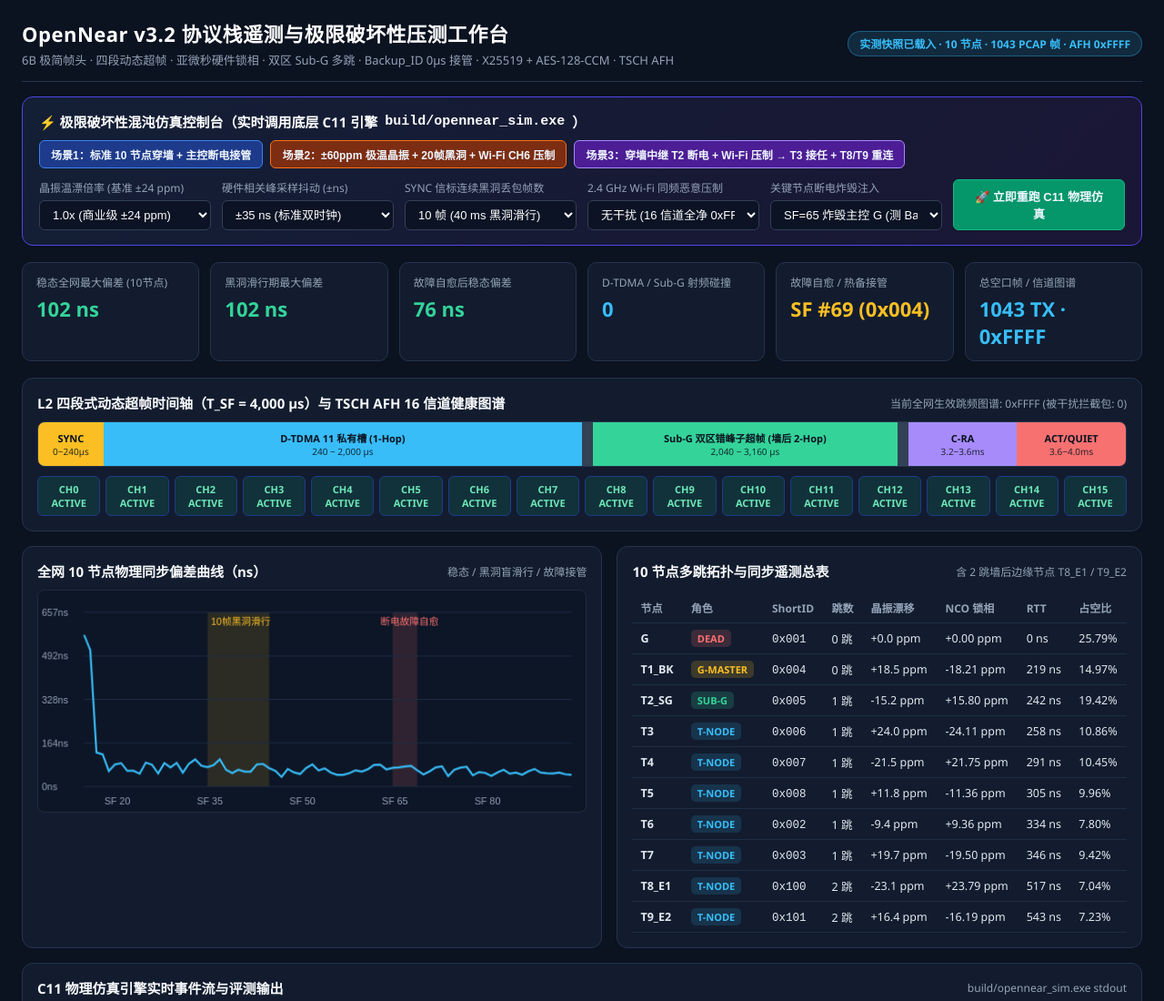
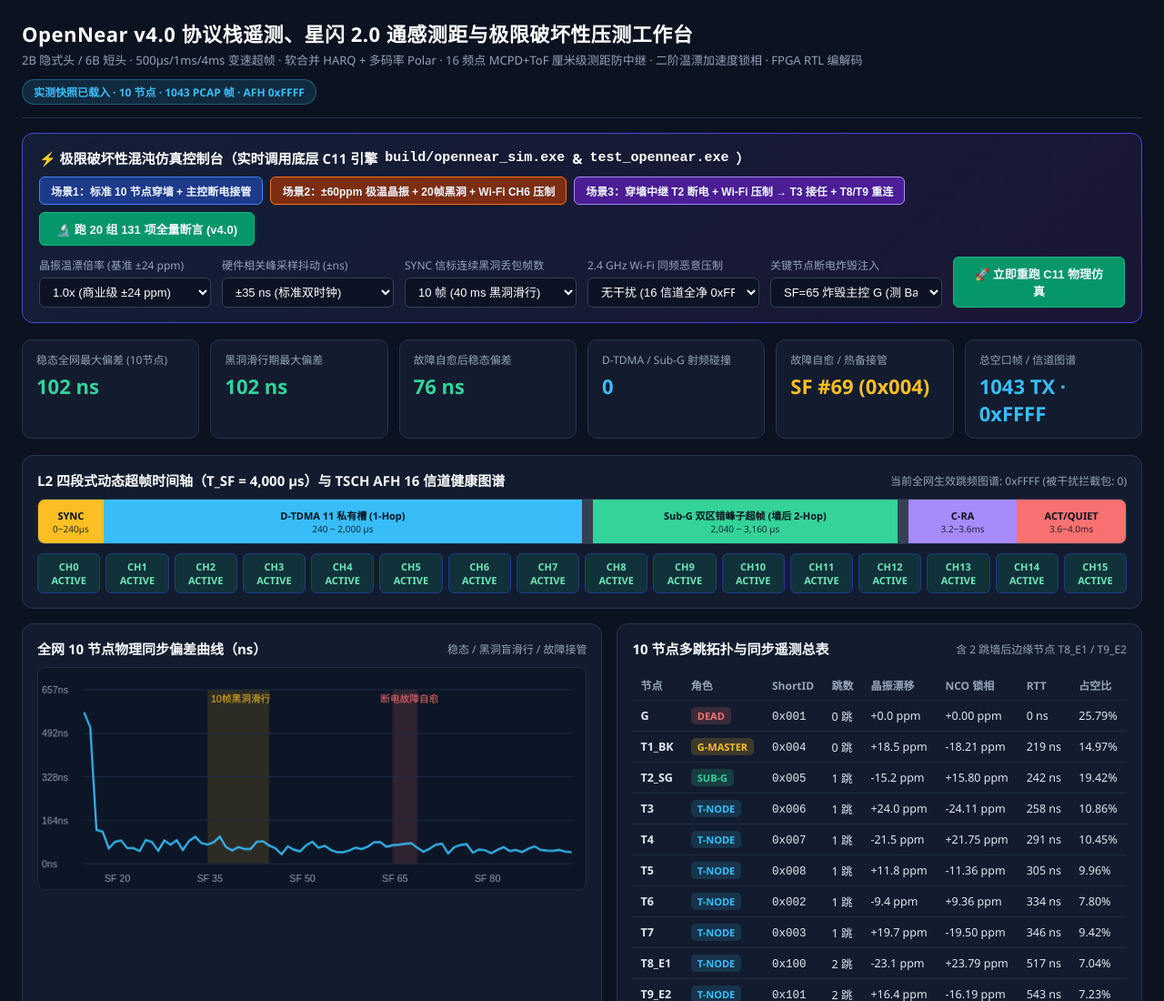
Before and after one commit to OnelongX/OpenNear, a plain HTML site: page tools/dashboard.html in a window 1280 px wide. Shown: the top 1100 px of the page at 91% size. Drawn offline with Linux system fonts and the light colour scheme.

Commit message:
feat(dashboard): upgrade Chaos Workbench to v4.0 with 20-suite live unit test runner

```diff
--- a/tools/dashboard.html
+++ b/tools/dashboard.html
@@ -3,7 +3,7 @@
 <head>
 <meta charset="UTF-8">
 <meta name="viewport" content="width=device-width, initial-scale=1.0">
-<title>OpenNear v3.2 — 协议时隙、多跳锁相与极限破坏性压测仪表盘</title>
+<title>OpenNear v4.0 — 星闪 2.0 通感测距、软合并 HARQ 与极限破坏性压测工作台</title>
 <style>
   :root {
     --bg: #0b1220; --panel: #121c2e; --border: #24344d;
@@ -66,8 +66,8 @@
 <body>
   <div class="header">
     <div>
-      <h1>OpenNear v3.2 协议栈遥测与极限破坏性压测工作台</h1>
-      <div class="sub">6B 极简帧头 · 四段动态超帧 · 亚微秒硬件锁相 · 双区 Sub-G 多跳 · Backup_ID 0μs 接管 · X25519 + AES-128-CCM · TSCH AFH</div>
+      <h1>OpenNear v4.0 协议栈遥测、星闪 2.0 通感测距与极限破坏性压测工作台</h1>
+      <div class="sub">2B 隐式头 / 6B 短头 · 500μs/1ms/4ms 变速超帧 · 软合并 HARQ + 多码率 Polar · 16 频点 MCPD+ToF 厘米级测距防中继 · 二阶温漂加速度锁相 · FPGA RTL 编解码</div>
     </div>
     <div>
       <span class="badge" id="statusBadge">实时数据加载中...</span>
@@ -77,11 +77,12 @@
   <!-- Interactive Live Chaos Simulation Control Panel -->
   <div class="chaos-panel">
     <div class="chaos-title">
-      <h2>⚡ 极限破坏性混沌仿真控制台（实时调用底层 C11 引擎 <code>build/opennear_sim.exe</code>）</h2>
+      <h2>⚡ 极限破坏性混沌仿真控制台（实时调用底层 C11 引擎 <code>build/opennear_sim.exe</code> &amp; <code>test_opennear.exe</code>）</h2>
       <div class="presets">
         <button class="btn" id="presetBaseline" onclick="applyPreset('1.0', '35', '10', '0x0000', 'g')">场景1：标准 10 节点穿墙 + 主控断电接管</button>
         <button class="btn btn-warn" id="presetExtreme" onclick="applyPreset('2.5', '60', '20', '0x00F0', 'g')">场景2：±60ppm 极温晶振 + 20帧黑洞 + Wi-Fi CH6 压制</button>
         <button class="btn btn-purple" id="presetSubG" onclick="applyPreset('1.5', '45', '10', '0x00F0', 'subg')">场景3：穿墙中继 T2 断电 + Wi-Fi 压制 → T3 接任 + T8/T9 重连</button>
+        <button class="btn btn-run" id="btnRunTests" onclick="runAllUnitTests()">🔬 跑 20 组 131 项全量断言 (v4.0)</button>
       </div>
     </div>
     <div class="controls">
@@ -319,6 +320,20 @@ async function runChaosSim() {
   }
 }
 
+async function runAllUnitTests() {
+  const btn = document.getElementById('btnRunTests');
+  btn.textContent = '⏳ 正在执行 20 组单测...';
+  try {
+    const res = await fetch('/api/run_tests');
+    const json = await res.json();
+    document.getElementById('simConsole').textContent = json.stdout || json.error || '';
+  } catch (e) {
+    document.getElementById('simConsole').textContent = '请通过 node tools/chaos_server.mjs 启动后运行。';
+  } finally {
+    btn.textContent = '🔬 跑 20 组 131 项全量断言 (v4.0)';
+  }
+}
+
 renderDashboard(window.OPENNEAR_DATA);
 </script>
 </body>
```
Also changed, not shown: tools/chaos_server.mjs (+13 -0 lines).
